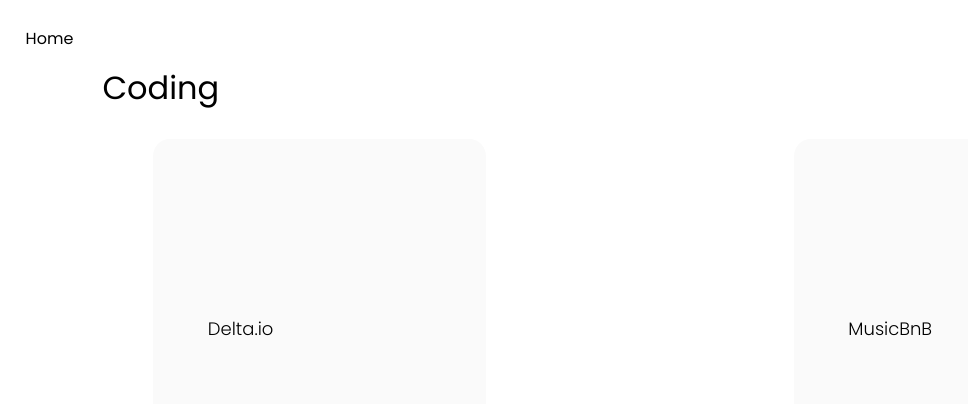
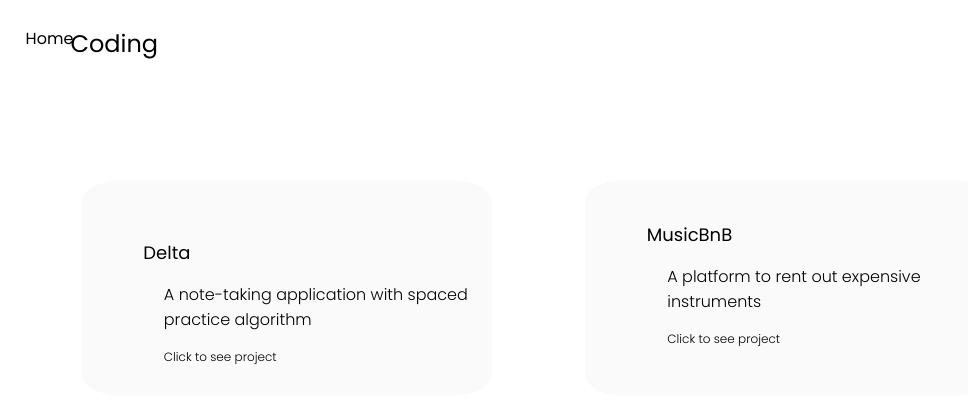
Before and after one commit to Maiuran1404/maiuran1404.github.io, a React (Create React App) app: page /coding in a window 1280 px wide. Shown: the top 404 px of the page, without its empty margins (0-968 px from the left). Built offline with nearby package versions, Linux system fonts and the light colour scheme.

Commit message:
mayoo saturday commmit

```diff
--- a/package.json
+++ b/package.json
@@ -7,6 +7,7 @@
     "@testing-library/jest-dom": "^4.2.4",
     "@testing-library/react": "^9.3.2",
     "@testing-library/user-event": "^7.1.2",
+    "framer-motion": "^2.4.2",
     "gh-pages": "^3.1.0",
     "gsap": "^3.5.0",
     "react": "^16.13.1",
--- a/src/containers/Home.js
+++ b/src/containers/Home.js
@@ -1,6 +1,7 @@
 import React, {useRef, useEffect} from 'react';
 import {TweenMax, TimelineLite, Power3} from 'gsap';
 import './Home.scss';
+import { motion } from "framer-motion";
 
 //Assets
 // import arrow from '../images/arrow-right.svg';
@@ -68,8 +69,10 @@ function Home() {
     }, [tl])
 
   return (
-    <div className="hero" ref={el => app = el}>
-      <div className="container">
+    <motion.div initial='initial' animate='animate' exit={{ opacity: 0 }} className="hero" ref={el => app = el}>
+      <motion.div className="container"
+        animate={{ opacity: 1 }}
+        initial={{ opacity: 0 }}>
         <div className="hero-inner">
           <div className="hero-content">
             <div className="hero-content-inner" ref={el => content = el}>
@@ -122,8 +125,8 @@ function Home() {
         </div>
         </div>
         </div>
-      </div>
-    </div>
+      </motion.div>
+    </motion.div>
   );
 }
 
--- a/src/containers/Programming.js
+++ b/src/containers/Programming.js
@@ -1,38 +1,59 @@
 import React, {useRef, useEffect} from 'react';
 import {TweenMax, TimelineLite, Power3} from 'gsap';
 import styled from 'styled-components';
+import { motion } from "framer-motion";
 
-const Container = styled.div`
+const Container = styled(motion.div)`
     display: grid;
-    grid-template-columns: 1fr 1fr;
+    grid-template-columns: 1fr 1fr 1fr;
     grid-template-rows: 1fr 1fr;
-    gap: 1px 1px;
-    grid-template-areas: "Title Title" ". .";
+    gap: 10% 18%;
+    grid-template-areas: "Title Title Title" "Content1 Content2 . ";
     font-family: 'Poppins', -apple-system, BlinkMacSystemFont, 'Segoe UI', Roboto, Oxygen, Ubuntu, Cantarell, 'Open Sans', 'Helvetica Neue', sans-serif;
 `
 const Title = styled.div`
     grid-area: Title;
-    margin-left: 8%;
-    font-size: 32px;
+    margin-left: 5.5%;
+    font-size: 24px;
     font-weight: 500;
-    margin-top: 5%;
+    margin-top: 2%;
 `
 
 
-const GreyBox = styled.div`
+const GreyBox = styled(motion.div)`
+    grid-area: Content1;
     background: #FAFAFA;
-    width: 50%;
-    height: 300%;
-    border-radius: 5%;
-    padding: 1%;
+    width: 150%;
+    height: 120%;
+    border-radius: 10%;
+    padding: 0%;
     align-content: center;
-    margin: auto;
-    margin-top: 4%;
+    margin-left: 30%;
+    margin-top: 0%;
+    &:hover{
+        cursor:pointer;
+    }
+`
+
+const GreyBox2 = styled(motion.div)`
+    grid-area: Content2;
+    background: #FAFAFA;
+    width: 150%;
+    height: 120%;
+    border-radius: 10%;
+    padding: 0%;
+    align-content: left;
+    margin-left: 30%;
+    margin-top: 0%;
+    &:hover{
+        cursor:pointer;
+
+    }
 `
 
 const ProjectTitle = styled.div`
     font-size: 18px;
-    font-weight: 300;
+    font-weight: 400;
     margin-left: 15%;
     margin-top: 10%;
     align-content: center;
@@ -46,12 +67,26 @@ const Button = styled.a`
     outline:none;
     grid-area: Title;
     width: 5%;
-    height: 20%;
+    height: 10%;
     align-content: center;
     margin-top: 2%;
     margin-left: 2%;
 `
 
+const Desc = styled.p`
+    margin-left: 20%;
+    font-weight: 10;
+`
+
+const Desc2 = styled.p`
+    margin-left: 20%;
+    font-weight: 10;
+    font-size: 12px;
+`
+const Apple = styled.a`
+    text-decoration: none;
+    color: black;
+`
 
 function Programming() {
     let project = useRef(null);
@@ -83,21 +118,35 @@ function Programming() {
       }, .10, 'Start')
       .from(projectone, 1, {y: 20, opacity: 0, ease: Power3.easeOut}, 0.4)
       .from(projecttwo, 1, {y: 20, opacity: 0, ease: Power3.easeOut}, 0.2)
-      .from(projectthree, 1, {y: 20, opacity: 0, ease: Power3.easeOut}, 0.6)
-      .from(projectfour, 1, {y: 20, opacity: 0, ease: Power3.easeOut}, 0.8)
+      .from(projectthree, 1, {y: 20, opacity: 0, ease: Power3.easeOut}, 0.4)
+      .from(projectfour, 1, {y: 20, opacity: 0, ease: Power3.easeOut}, 0.5)
 
     }, [tl])
 
     return (
-        <Container ref={el => project = el}>
+        <Container ref={el => project = el} initial='initial' animate='animate' exit={{ opacity: 0 }}>
             <Title> Coding </Title>
-            <Button href="https://maiuran.com"> Home </Button>
-            <GreyBox>
-                <ProjectTitle> Delta.io </ProjectTitle>
-            </GreyBox>
-            <GreyBox>
+            <Button href="https://www.maiuran.com"> Home </Button>
+
+
+                    <GreyBox
+                    whileHover={{ scale: 1.05 }}
+                    whileTap={{ scale: 0.95 }}
+                    ><Apple href="https://www.google.com">
+                        <ProjectTitle > Delta </ProjectTitle>
+                        <Desc> A note-taking application with spaced practice algorithm </Desc>
+                        <Desc2> Click to see project </Desc2>
+                        </Apple>
+                    </GreyBox>
+
+
+            <GreyBox2
+            whileHover={{ scale: 1.05 }}
+            whileTap={{ scale: 0.95 }}>
                 <ProjectTitle>MusicBnB</ProjectTitle>
-            </GreyBox>
+                <Desc>A platform to rent out expensive instruments</Desc>
+                <Desc2> Click to see project </Desc2>
+            </GreyBox2>
         </Container>
     );
 }
```
Also changed, not shown: 1 other file (tests, documents, lock files or other folders).
